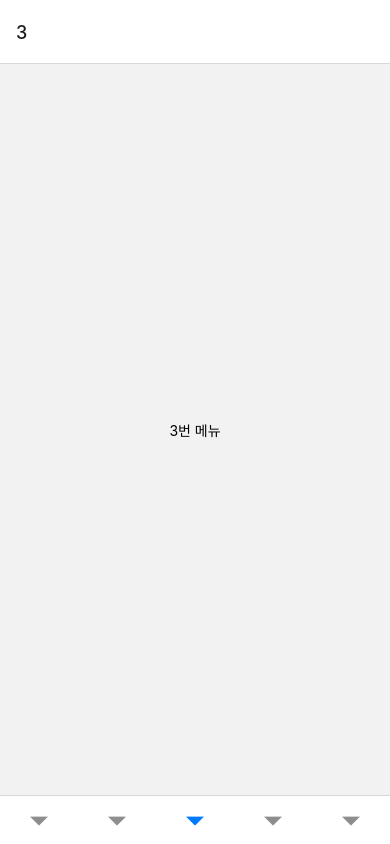
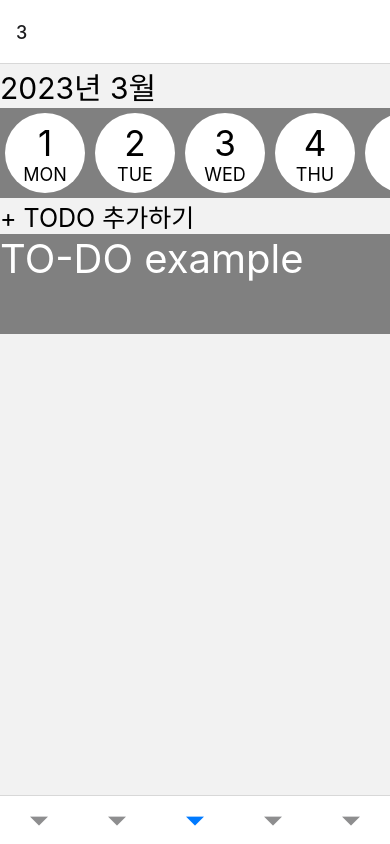
Before and after one commit to paorisun/capstone_todo, a React Native app: screen /3 in a window 390 px wide. Built offline with nearby package versions, Linux system fonts and the light colour scheme.

Commit message:
스크롤바추가

```diff
--- a/Menu_3.js
+++ b/Menu_3.js
@@ -1,12 +1,90 @@
-import React from 'react';
-import { View, Text } from 'react-native';
+import React, { useState } from 'react';
+import { StyleSheet, View, Text, ScrollView, SafeAreaView, TouchableOpacity } from 'react-native';
 
 function Menu_3() {
+  const startCount = 1; // 시작 값
+  const totalCount = 30; // 전체 버튼 개수
+  const days = ['MON', 'TUE', 'WED', 'THU', 'FRI', 'SAT', 'SUN'];
+;
+  const buttons = Array(totalCount).fill(startCount);
+
+  const [selectedButtonIndex, setSelectedButtonIndex] = useState(-1);
+
+  const handleButtonPress = (index) => {
+    setSelectedButtonIndex(index);
+  }
+
   return (
-    <View style={{ flex: 1, justifyContent: 'center', alignItems: 'center' }}>
-      <Text>3번 메뉴</Text>
+    <View>
+        <Text style={styles.toptext}>
+          2023년 3월
+        </Text>
+        <ScrollView
+        horizontal={true}>
+        <View style={styles.container}>
+          {buttons.map((count, index) => (
+            <TouchableOpacity
+              key={index}
+              style={[
+                styles.button,
+                selectedButtonIndex === index ? styles.selectedButton : null
+              ]}
+              onPress={() => handleButtonPress(index)}
+            >
+              <Text style={styles.buttonText}>{count + index}</Text>
+              <Text style={styles.dayText}>{days[index % 7]}</Text>
+            </TouchableOpacity>
+          ))}
+        </View>
+      </ScrollView>
+      <Text style={styles.addtext}>
+        + TODO 추가하기
+      </Text>
+      <Text style={styles.todo}>
+        TO-DO example
+      </Text>
     </View>
   );
 }
 
+const styles = StyleSheet.create({
+  container: {
+    flexDirection: 'row',
+    backgroundColor:'gray'
+  },
+  toptext:{
+    fontSize:30
+  },
+  addtext:{
+    fontSize:25
+  },
+  todo:{
+    color: 'white',
+    fontSize:40,
+    backgroundColor:'gray',
+    height:100,
+
+  },
+  button: {
+    width: 80,
+    height: 80,
+    borderRadius: 50,
+    margin: 5,
+    backgroundColor: 'white',
+    alignItems: 'center',
+    justifyContent: 'center',
+  },
+  selectedButton: {
+    backgroundColor: 'yellow',
+  },
+  buttonText: {
+    color: 'black',
+    fontSize: 35,
+  },
+  dayText: {
+    color: 'black',
+    fontSize: 18,
+  },
+});
+
 export default Menu_3;
```
